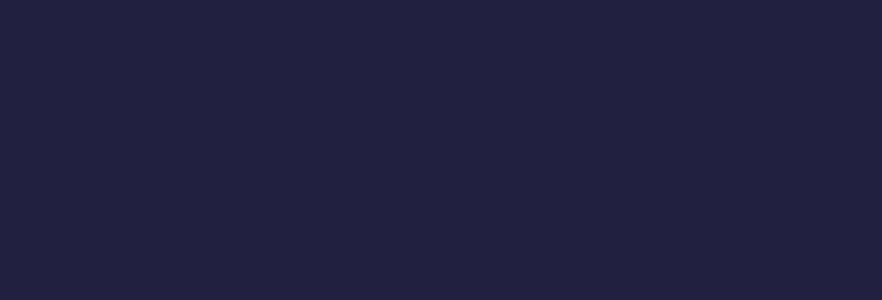
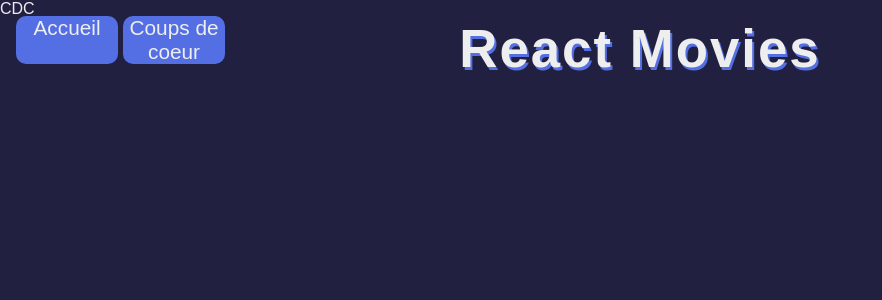
Before and after one commit to getill/React-Cinema, a React (Create React App) app: page /CDC in a window 1280 px wide. Shown: the top 300 px of the page, without its empty margins (0-882 px from the left). Built offline with nearby package versions, Linux system fonts and the light colour scheme; a web font is replaced by a local one.

Commit message:
Page connexion

```diff
--- a/package.json
+++ b/package.json
@@ -6,6 +6,7 @@
     "@testing-library/jest-dom": "^5.16.5",
     "@testing-library/react": "^13.4.0",
     "@testing-library/user-event": "^13.5.0",
+    "axios": "^1.2.2",
     "react": "^18.2.0",
     "react-dom": "^18.2.0",
     "react-router-dom": "^6.6.2",
--- a/src/App.js
+++ b/src/App.js
@@ -2,6 +2,7 @@ import React from "react";
 import { BrowserRouter, Route, Routes } from "react-router-dom";
 import CoupDeC from "./pages/CoupDeC";
 import Home from "./pages/Home";
+import NotFound from "./pages/NotFound";
 
 const App = () => {
   return (
@@ -9,6 +10,7 @@ const App = () => {
       <Routes>
         <Route path="/" element={<Home />} />
         <Route path="/CDC" element={<CoupDeC />} />
+        <Route path="/*" element={<NotFound />} />
       </Routes>
     </BrowserRouter>
   );
--- a/src/components/Header.js
+++ b/src/components/Header.js
@@ -1,12 +1,21 @@
 import React from "react";
 
 const Header = () => {
+  let isclicked = true;
   return (
     <header className="header">
       <nav>
         <ul>
-          <a href={"/Home"}>Accueil</a>
-          <a href={"/CoupDeC"}>Coups de coeur</a>
+          <a className={isclicked ? "nav-active" : ""} href={"/"}>
+            Accueil
+          </a>
+          <a
+            onClick={(isclicked = false)}
+            className={isclicked ? "" : "nav-active"}
+            href={"/CDC"}
+          >
+            Coups de coeur
+          </a>
         </ul>
       </nav>
       <h1>React Movies</h1>
--- a/src/pages/CoupDeC.js
+++ b/src/pages/CoupDeC.js
@@ -1,7 +1,13 @@
 import React from "react";
+import Header from "../components/Header";
 
 const CoupDeC = () => {
-  return <div></div>;
+  return (
+    <div>
+      CDC
+      <Header />
+    </div>
+  );
 };
 
 export default CoupDeC;
--- /dev/null
+++ b/src/pages/NotFound.js
@@ -0,0 +1,11 @@
+import React from "react";
+
+const NotFound = () => {
+  return (
+    <div>
+      <h1>NOT FOUND</h1>
+    </div>
+  );
+};
+
+export default NotFound;
```
Also changed, not shown: 1 other file (tests, documents, lock files or other folders).
